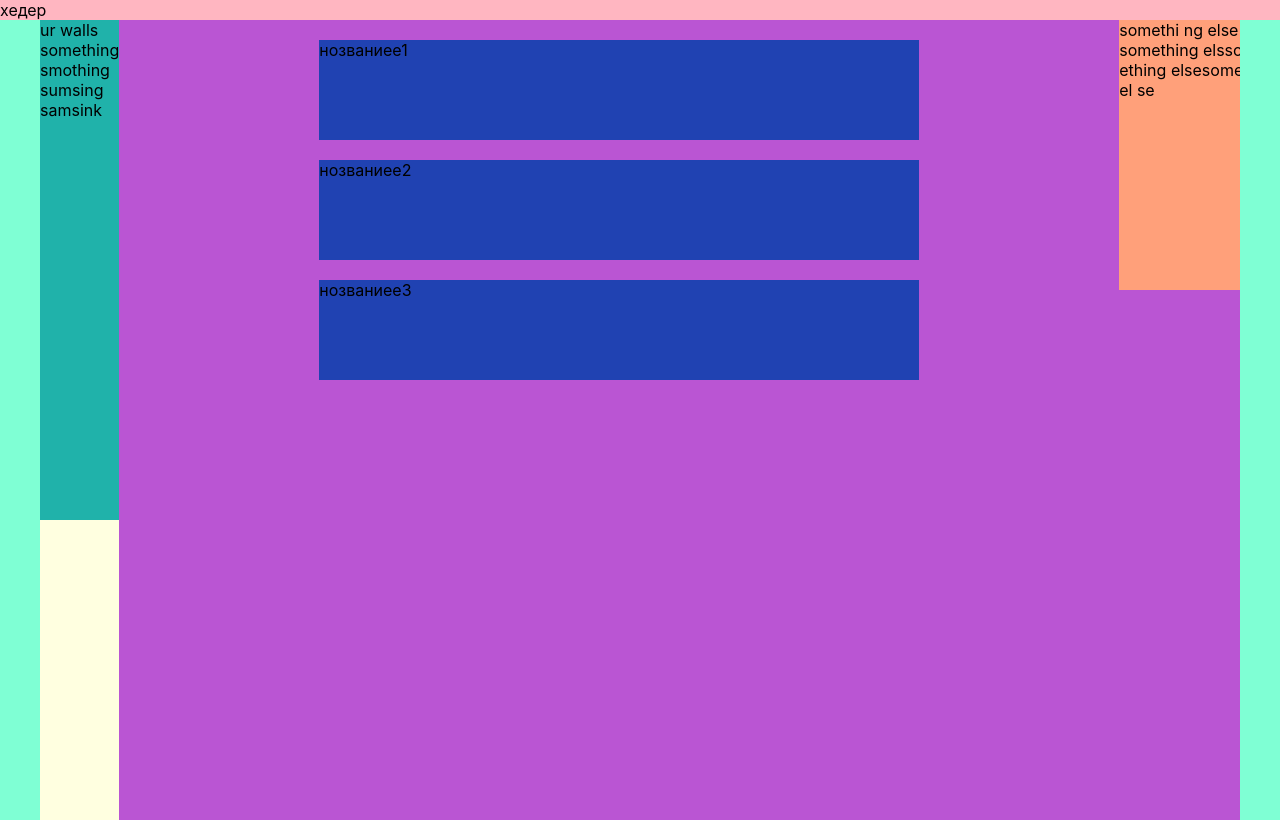
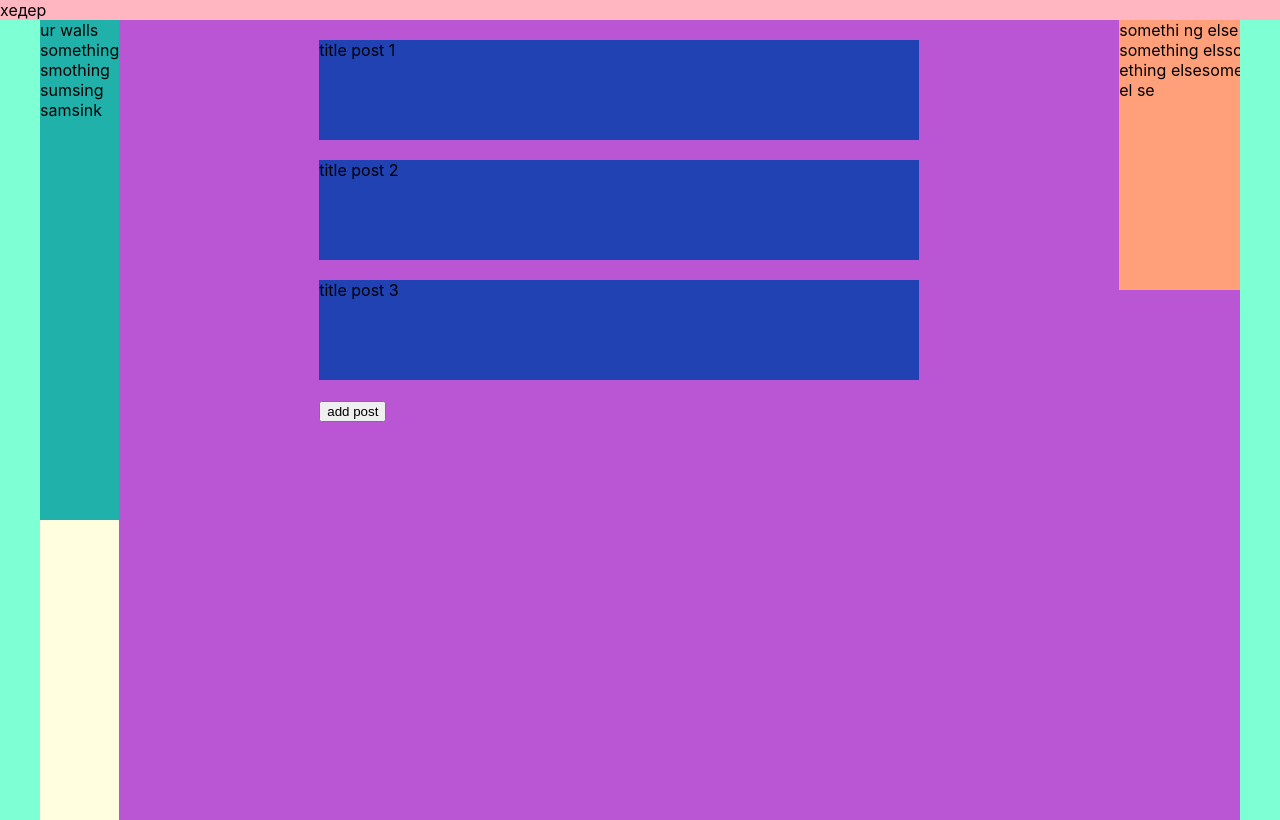
Before and after one commit to CyberSlug322/study_progect2, a React (Create React App) app in the folder ultimate_project/: page / in a window 1280 px wide. Built offline with nearby package versions, Linux system fonts and the light colour scheme.

Commit message:
add store

```diff
--- a/ultimate_project/src/components/Main-content.jsx
+++ b/ultimate_project/src/components/Main-content.jsx
@@ -8,16 +8,7 @@ export const  MainContent = (props) => {
     return (
     <div className={'main-content'}>
         <LeftSideBar LeftSideBarTitleTextItem={'ur walls \n something \n smothing \n sumsing \n samsink'} />
-
-
-
-
-         <Walls />
-
-
-
-
-
+         <Walls state ={props.state} dispatch = {props.dispatch}/>
     </div>
     )
 }
--- a/ultimate_project/src/components/Posts.jsx
+++ b/ultimate_project/src/components/Posts.jsx
@@ -3,11 +3,14 @@ import '../App.css'
 import { Post } from './post';
 
 export const  Posts = (props) => {
+    let addPost = () => {
+        props.dispatch({type: 'ADD_POST',
+      postTitle: 'new title'})
+      };
     return (
     <div className={'posts'}>
-         <Post postTitle={'нозваниее1'} />
-             <Post postTitle={'нозваниее2'} />
-             <Post postTitle={'нозваниее3'} />
+        {props.state.posts.map((post)=><Post postTitle={post.postTitle} />)}
+             <button onClick={addPost}>add post</button>
     </div>
     )
 }
--- a/ultimate_project/src/components/Walls.jsx
+++ b/ultimate_project/src/components/Walls.jsx
@@ -6,7 +6,7 @@ import { RightSideBar } from './right-sidebar'
 export const  Walls = (props) => {
     return (
     <div className={'walls'}>
-        <Posts />
+        <Posts state = {props.state} dispatch = {props.dispatch}/>
         <RightSideBar RightSideBarText={'somethi\nng else something\n elssom\nething elsesome\nthing el\nse'} />
     </div>
     )
--- a/ultimate_project/src/index.js
+++ b/ultimate_project/src/index.js
@@ -5,21 +5,15 @@ import App from './App';
 import * as serviceWorker from './serviceWorker';
 import { store } from './store/store';
 
-ReactDOM.render(
+let render = () => {
+  ReactDOM.render(
   <React.StrictMode>
-    <App state = {store.getState()} dispatch = {store.dispatch} />
+    <App state = {store.getState()} dispatch = {store.dispatch}/>
   </React.StrictMode>,
   document.getElementById('root')
-);
+)}
 
-let render = () => {
-  debugger
-  ReactDOM.render(
-  <React.StrictMode>
-    <App />
-  </React.StrictMode>,
-  document.getElementById('root')
-);}
+render();
 
 store.subscribe(render)
 
--- a/ultimate_project/src/store/store.js
+++ b/ultimate_project/src/store/store.js
@@ -14,7 +14,6 @@ let reducer = (state = initialState, action) => {
     switch (action.type) {
         case 'ADD_POST':
             let stateCopy = { ...state, posts: [...state.posts] };
-            debugger
             let newPost = { postTitle: 'title of the new post' }
             stateCopy.posts.push(newPost)
             return stateCopy;
```
